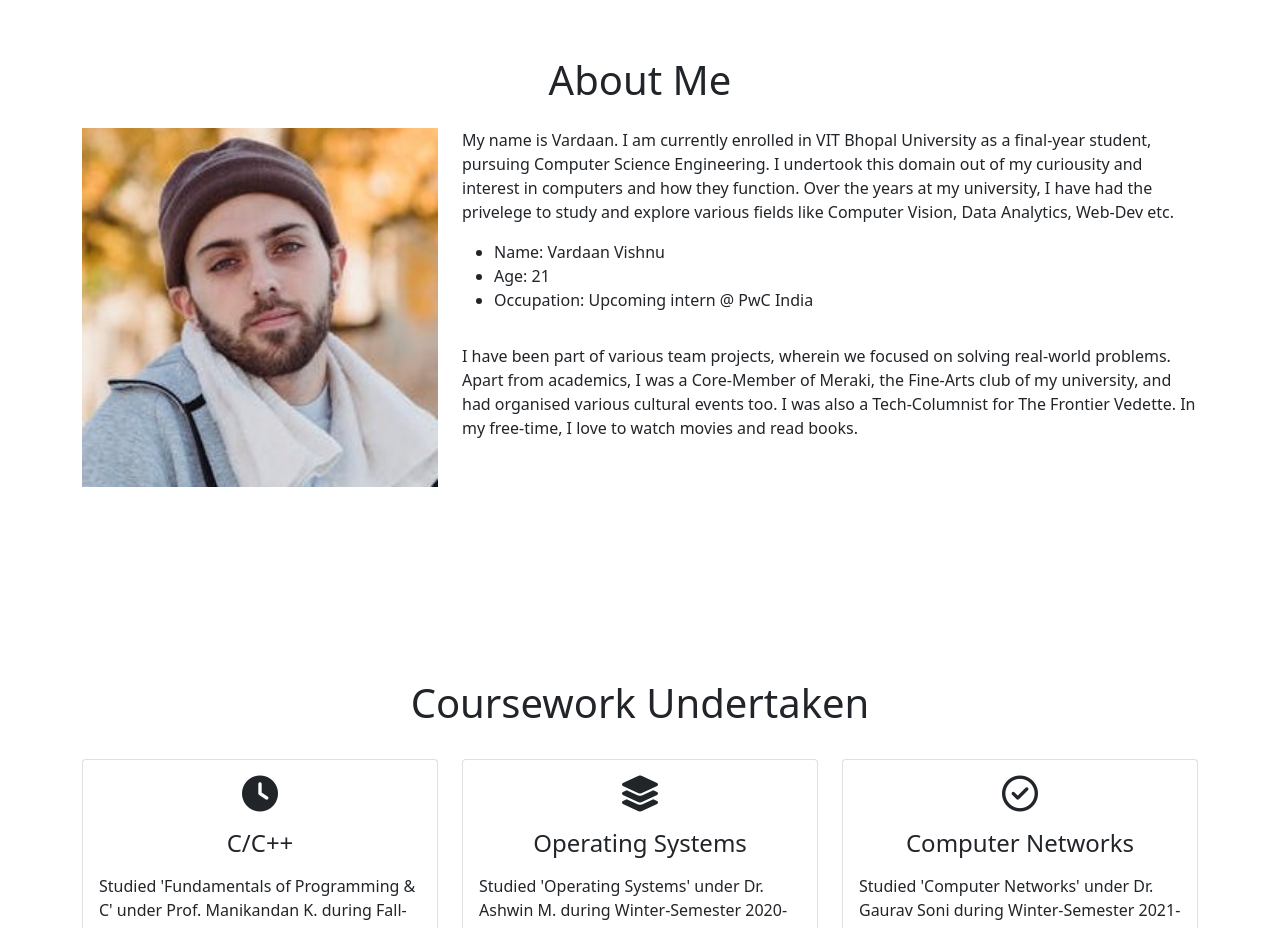
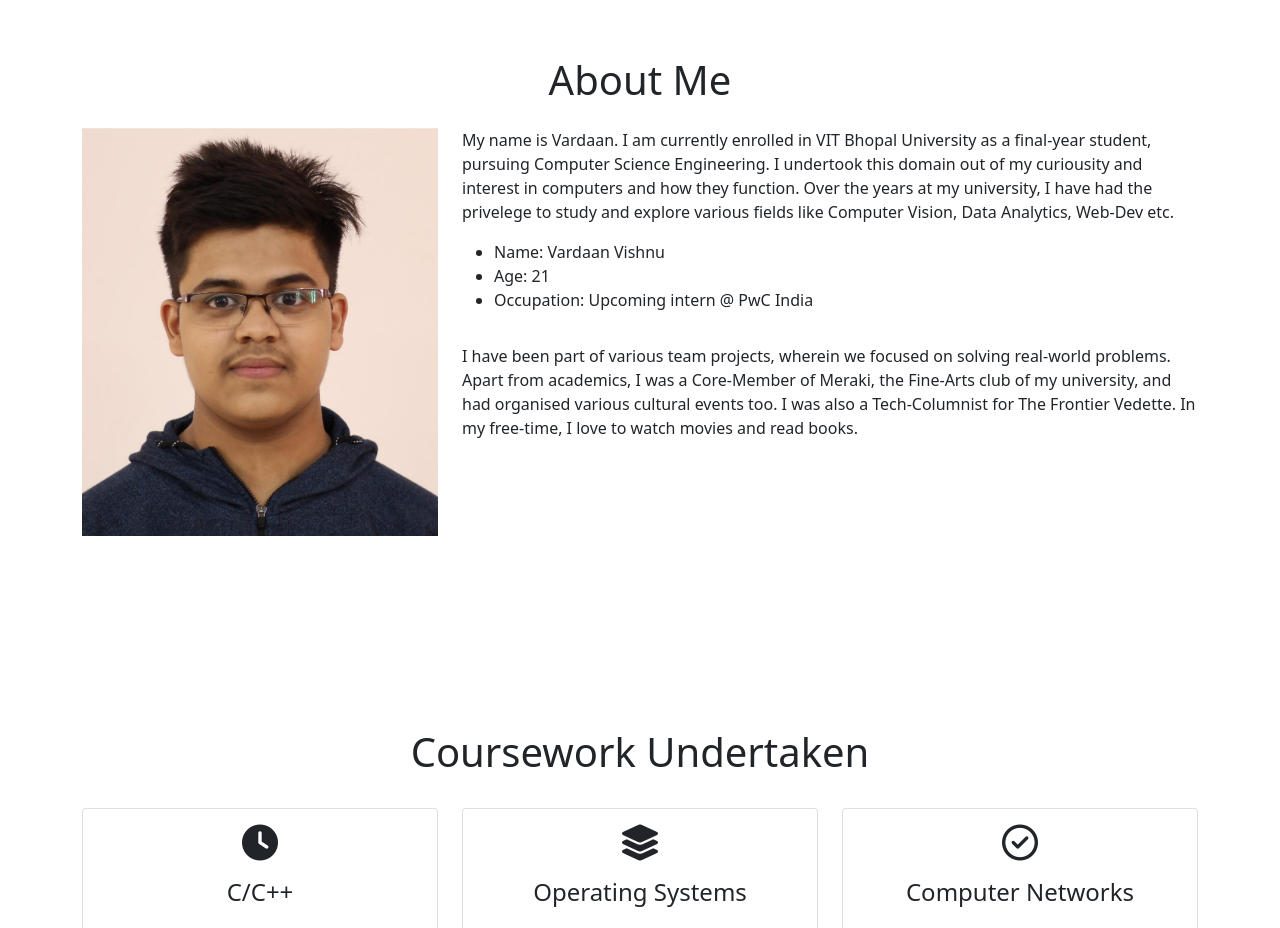
Before and after one commit to vardaan11/vardaan11.github.io, a plain HTML site: page index.html in a window 1280 px wide. Shown: the part 920-1848 px from the top of the page. Drawn offline with nearby package versions, Linux system fonts and the light colour scheme.

Commit message:
Update index.html

```diff
--- a/index.html
+++ b/index.html
@@ -62,7 +62,7 @@
             <h1 class="text-center">About Me</h1>
             <div class="row mt-4">
                 <div class="col-lg-4">
-                    <img src="images/about.jpeg" class= "imageAboutPage" alt="">
+                    <img src="images/download.png" class= "imageAboutPage" alt="Vardaan IMAGE">
                 </div>
 
                 <div class="col-lg-8">
```
